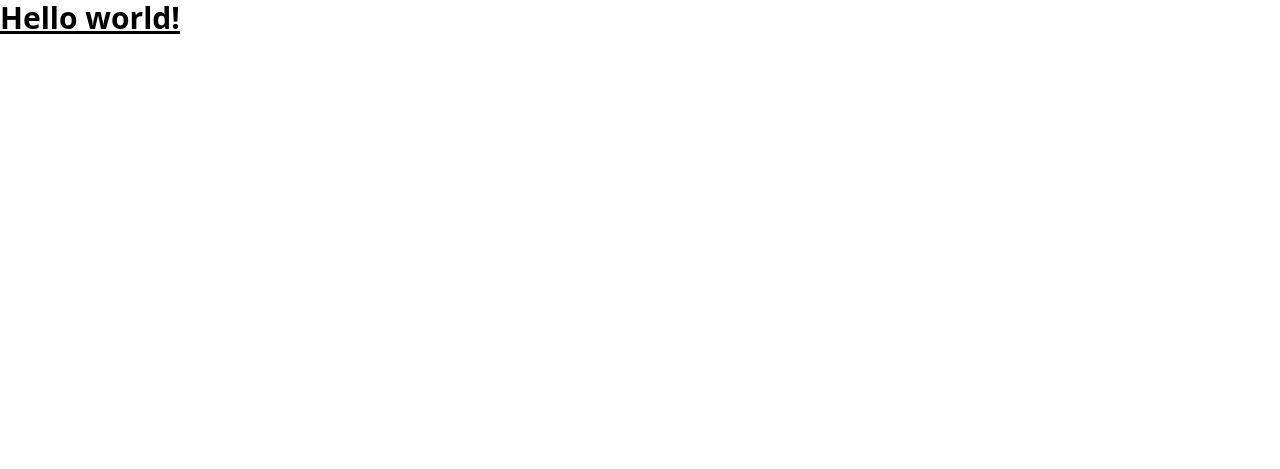
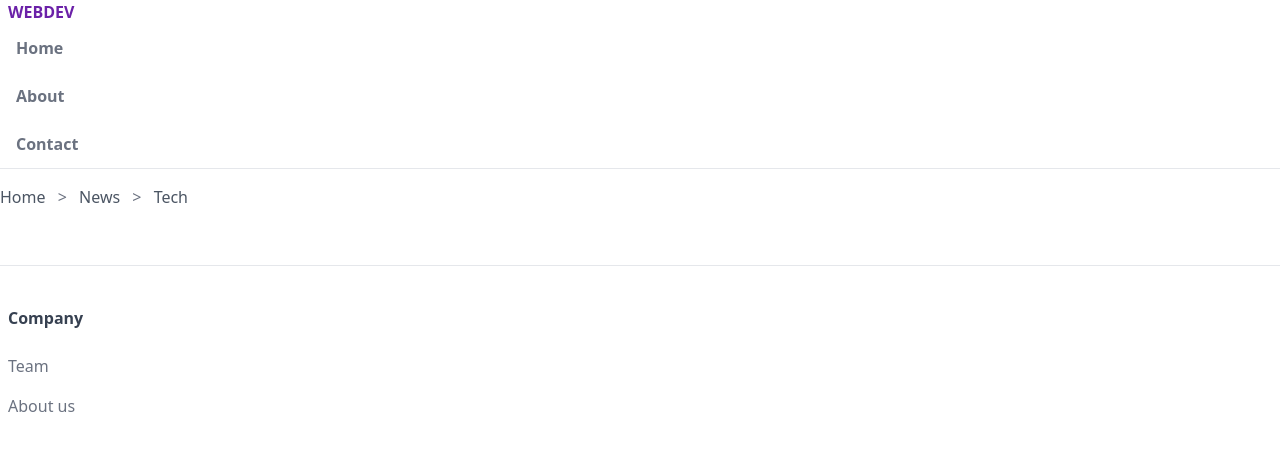
Before and after one commit to PesukarhuTG/tailwind-articles, a website: page index.html in a window 1280 px wide. Drawn offline with nearby package versions, Linux system fonts and the light colour scheme; files that its build step writes are made by us from their sources.

Commit message:
feat: add some common styles by classes

```diff
--- a/index.html
+++ b/index.html
@@ -10,9 +10,44 @@
 </head>
 
 <body>
-  <h1 class="text-3xl font-bold underline">
-    Hello world!
-  </h1>
+  <!-- header -->
+  <header class="px-2 border-b">
+    <a class="uppercase font-bold text-purple-800" href="#">webDev</a>
+    <nav>
+      <ul class="text-gray-500 font-semibold">
+        <li><a class="inline-block py-3 px-2" href="#">Home</a></li>
+        <li><a class="inline-block py-3 px-2" href="#">About</a></li>
+        <li><a class="inline-block py-3 px-2" href="#">Contact</a></li>
+      </ul>
+    </nav>
+  </header>
+
+  <main>
+    <!-- breadcrumbs -->
+    <div>
+      <div class="py-4 overflow-y-auto whitespace-nowrap">
+        <a class="text-gray-600" href="#">Home</a>
+        <span class="mx-2 text-gray-500">&gt;</span>
+        <a class="text-gray-600" href="#">News</a>
+        <span class="mx-2 text-gray-500">&gt;</span>
+        <a class="text-gray-600" href="#">Tech</a>
+      </div>
+    </div>
+
+    <!-- footer -->
+    <footer class="border-t mt-10 py-10 px-2">
+      <div>
+        <div>
+          <h6 class="font-semibold text-gray-700 mb-4">Company</h6>
+          <ul>
+            <li><a class="inline-block text-gray-500 py-2" href="#">Team</a></li>
+            <li><a class="inline-block text-gray-500 py-2" href="#">About us</a></li>
+          </ul>
+        </div>
+      </div>
+    </footer>
+  </main>
+
 
 </body>
 
--- a/package.json
+++ b/package.json
@@ -4,7 +4,7 @@
   "description": "",
   "main": "index.js",
   "scripts": {
-    "build": "tailwindcss build -i src/main.css -o public/styles.css"
+    "build": "tailwindcss build -i src/main.css -o public/styles.css --watch"
   },
   "author": "",
   "license": "ISC",
```
